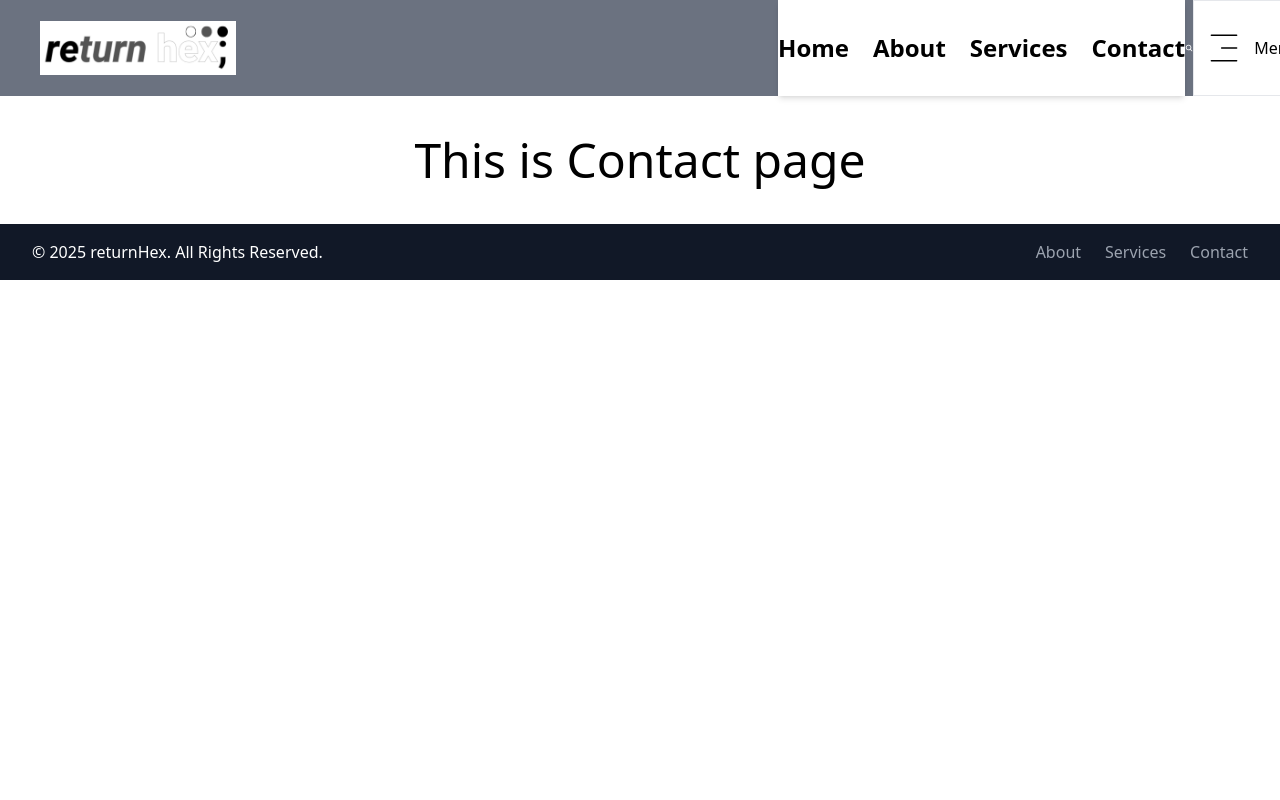
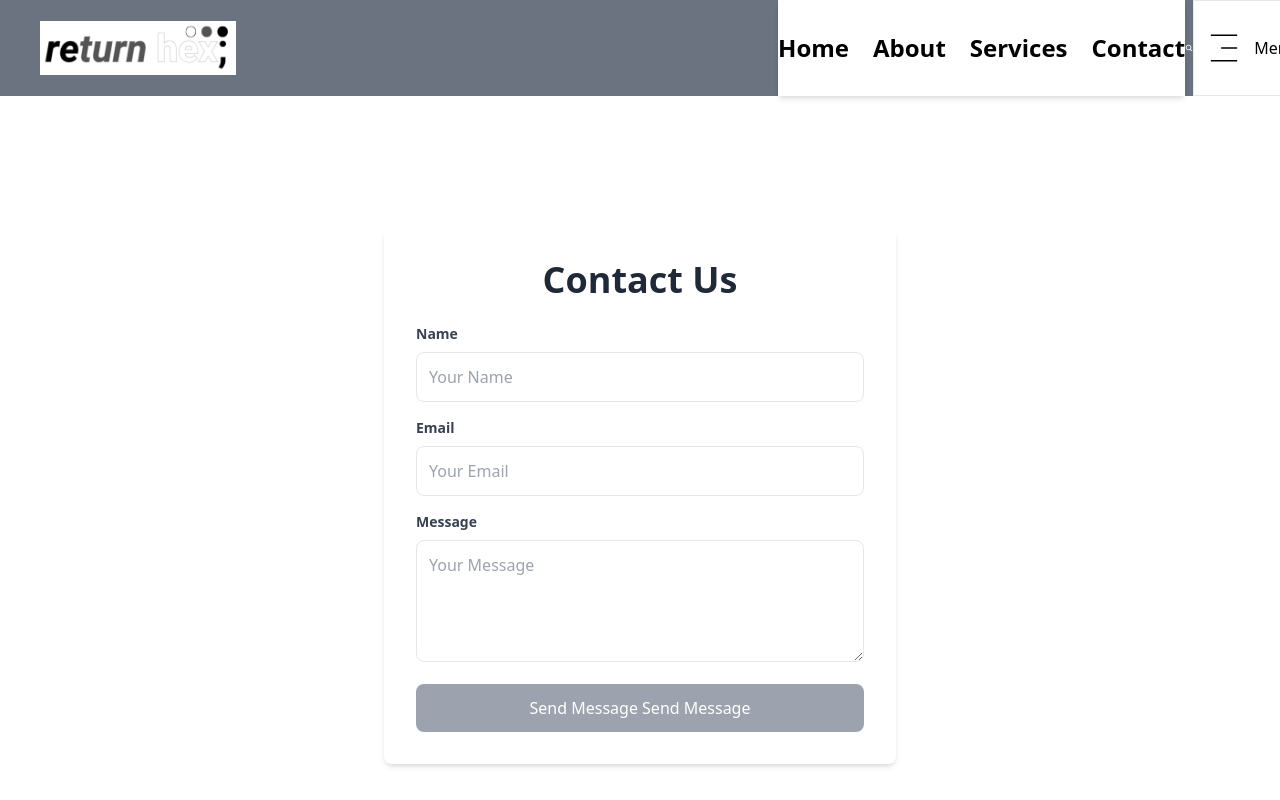
Before and after one commit to mohammadmunnamia0/HexTech-Project, a Next.js app: page /contact in a window 1280 px wide. Shown: the top 800 px of the page. Built offline with nearby package versions, Linux system fonts and the light colour scheme.

Commit message:
contact us

```diff
--- a/src/app/contact/page.jsx
+++ b/src/app/contact/page.jsx
@@ -1,8 +1,58 @@
+export default function ContactPage() {
+  return (
+    <div
+      className="flex flex-col items-center justify-center min-h-screen bg-cover bg-center bg-no-repeat p-6"
+      style={{ backgroundImage: "" }}
+    >
+      <div className="bg-white bg-opacity-80 p-8 rounded-lg shadow-md w-full max-w-lg">
+        <h1 className="text-4xl font-bold mb-6 text-gray-800 text-center">
+          Contact Us
+        </h1>
 
-export default function ContactPage() {
-    return (
-        <div className="text-center mt-10 mb-10 text-5xl">
-            This is Contact page
-        </div>
-    )
+        <form>
+          <div className="mb-4">
+            <label className="block text-gray-700 text-sm font-bold mb-2">
+              Name
+            </label>
+            <input
+              type="text"
+              placeholder="Your Name"
+              className="w-full p-3 border rounded-lg focus:outline-none focus:ring-2 focus:ring-blue-400"
+            />
+          </div>
+
+          <div className="mb-4">
+            <label className="block text-gray-700 text-sm font-bold mb-2">
+              Email
+            </label>
+            <input
+              type="email"
+              placeholder="Your Email"
+              className="w-full p-3 border rounded-lg focus:outline-none focus:ring-2 focus:ring-blue-400"
+            />
+          </div>
+
+          <div className="mb-4">
+            <label className="block text-gray-700 text-sm font-bold mb-2">
+              Message
+            </label>
+            <textarea
+              rows="4"
+              placeholder="Your Message"
+              className="w-full p-3 border rounded-lg focus:outline-none focus:ring-2 focus:ring-blue-400"
+            ></textarea>
+          </div>
+
+          <button
+            type="submit"
+            className="w-full bg-gray-400 text-white py-3 rounded-lg hover:bg-blue-600 transition"
+          >
+            Send Message Send Message
+
+          </button>
+
+        </form>
+      </div>
+    </div>
+  );
 }
```
Also changed, not shown: 1 other file (tests, documents, lock files or other folders).
